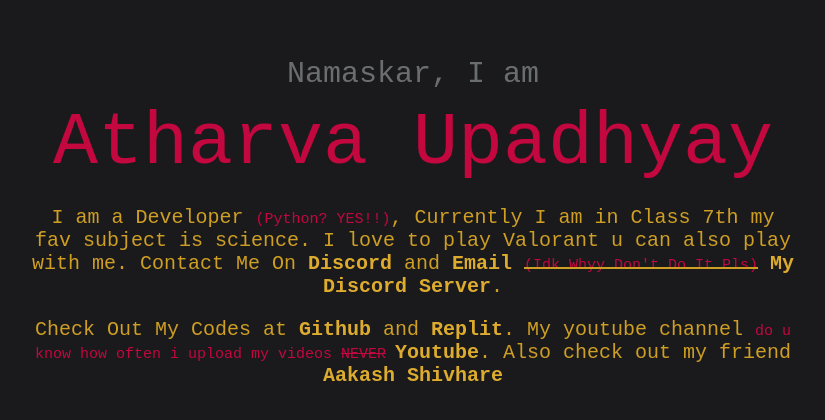
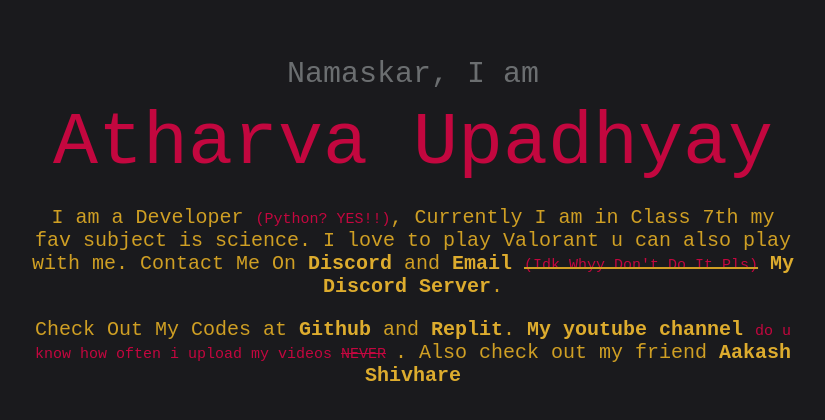
Before and after one commit to atharvaupadhyay/atharvaupadhyay.github.io, a plain HTML site: page index.html in a window 1280 px wide. Shown: the part 168-588 px from the top of the page, without its empty margins (227-1052 px from the left). Drawn offline with Linux system fonts and the light colour scheme.

Commit message:
Updated index.html
Updated youtube href

```diff
--- a/index.html
+++ b/index.html
@@ -22,7 +22,7 @@
             </p>
             <p>
                 Check Out My Codes at <a href="https://github.com/atharvaupadhyay">Github</a> and <a href="https://replit.com/@atharva-upadhyay-official">Replit</a>.
-                My youtube channel <span>do u know how often i upload my videos <del>NEVER</del> </span> <a href="https://www.youtube.com/channel/UC74z1Nw6bW2X9z9E4eJACwA">Youtube</a>.
+                <a href="https://www.youtube.com/channel/UC74z1Nw6bW2X9z9E4eJACwA">My youtube channel </a><span>do u know how often i upload my videos <del>NEVER</del> </span>.
                 Also check out my friend <a href="https://aakashs.is-a.dev/">Aakash Shivhare</a>
             </p>
         </div>
```
